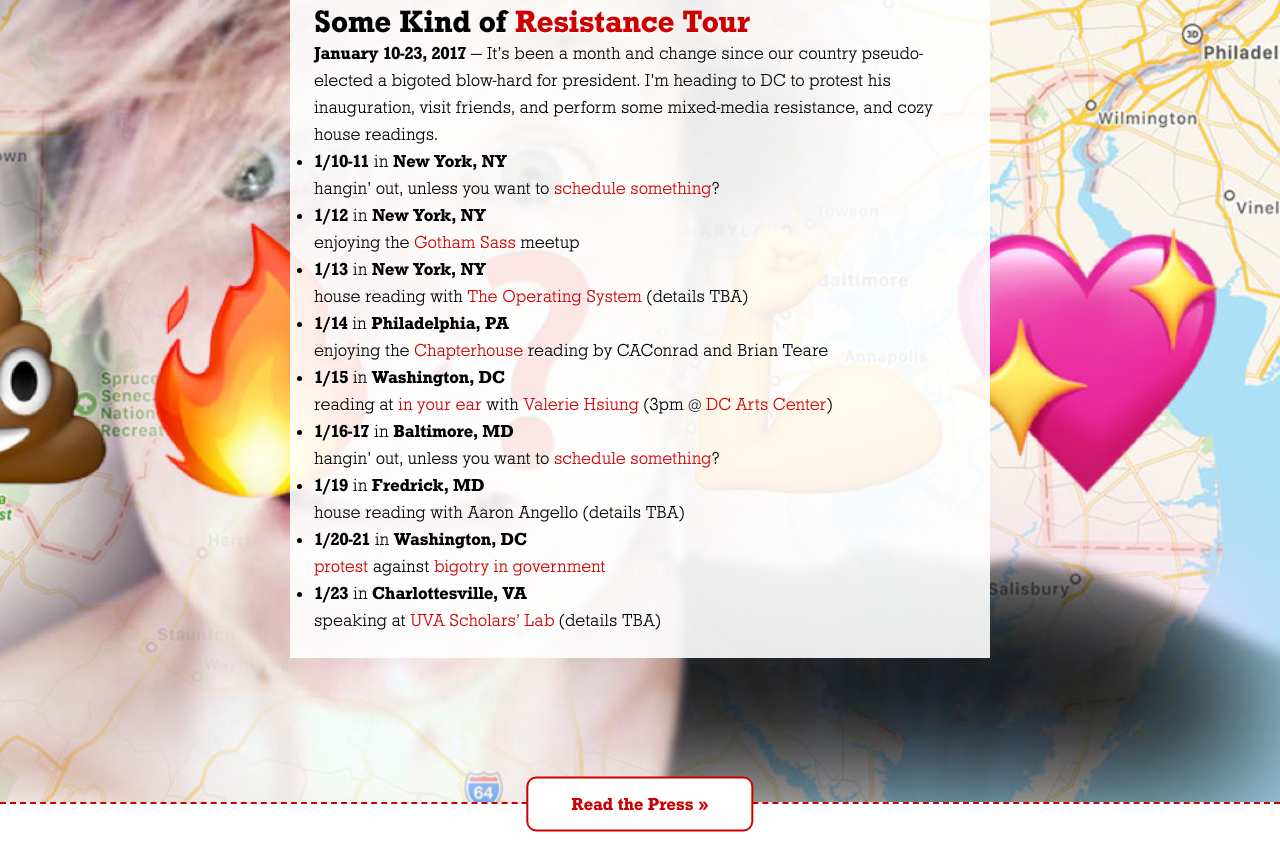
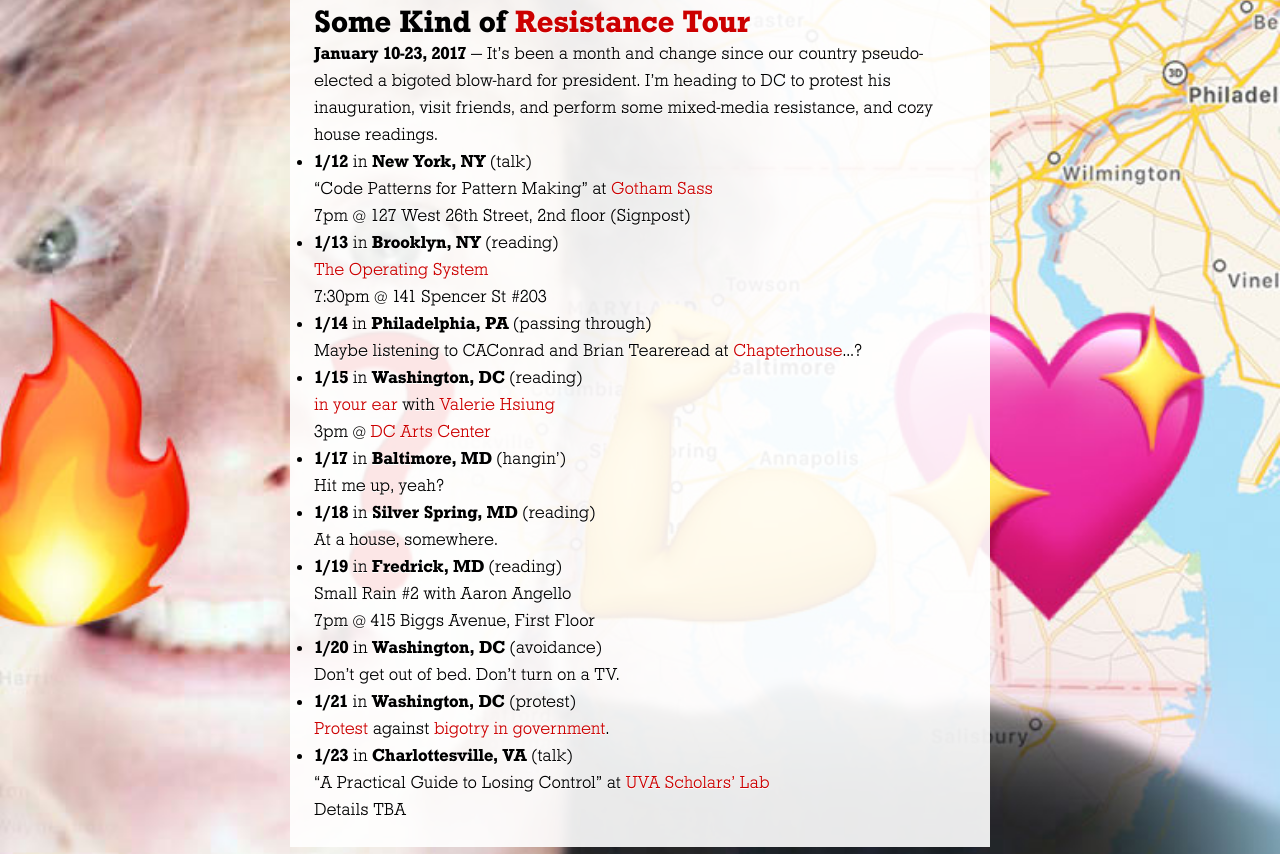
Before and after one commit to mirisuzanne/sidesaddle, a plain HTML site: page index.html in a window 1280 px wide. Shown: the part 2046-2900 px from the top of the page. Drawn offline with Linux system fonts and the light colour scheme; a script that the page names is missing.

Commit message:
Update tour

```diff
--- a/index.html
+++ b/index.html
@@ -177,49 +177,32 @@
       and cozy house readings.
     </p>
     <ul class="simple">
-      <li>
-        <strong>1/10-11</strong> in <strong>New York, <span class="caps">NY</span></strong> <br>
-        hangin’ out,
-        unless you want to <a class="reference external" href="http://miriamsuzanne.com/contact/">schedule something</a>?
-      </li>
-      <li>
-        <strong>1/12</strong> in <strong>New York, <span class="caps">NY</span></strong> <br>
-        enjoying the <a class="reference external" href="https://www.meetup.com/gothamsass/events/235946893/">Gotham Sass</a>&nbsp;meetup
-      </li>
-      <li>
-        <strong>1/13</strong> in <strong>New York, <span class="caps">NY</span></strong> <br>
-        house reading with <a class="reference external" href="http://www.theoperatingsystem.org/">The Operating System</a>
-        (details&nbsp;<span class="caps">TBA</span>)
-      </li>
-      <li>
-        <strong>1/14</strong> in <strong>Philadelphia, <span class="caps">PA</span></strong> <br>
-        enjoying the <a class="reference external" href="http://www.housework-at-chapterhouse.com/readings.html">Chapterhouse</a> reading
-        by CAConrad and Brian&nbsp;Teare&#8203;
-      </li>
-      <li>
-        <strong>1/15</strong> in <strong>Washington, <span class="caps">DC</span></strong> <br>
-        reading at <a class="reference external" href="https://www.facebook.com/events/641655696042941/">in your ear</a> with <a class="reference external" href="https://flowersintheirmouths.com/">Valerie Hsiung</a>
-        (3pm @ <a class="reference external" href="http://www.dcartscenter.org"><span class="caps">DC</span> Arts Center</a>)
-      </li>
-      <li>
-        <strong>1/16-17</strong> in <strong>Baltimore, <span class="caps">MD</span></strong> <br>
-        hangin’ out,
-        unless you want to <a class="reference external" href="http://miriamsuzanne.com/contact/">schedule something</a>?
-      </li>
-      <li>
-        <strong>1/19</strong> in <strong>Fredrick, <span class="caps">MD</span></strong> <br>
-        house reading with Aaron Angello
-        (details&nbsp;<span class="caps">TBA</span>)
-      </li>
-      <li>
-        <strong>1/20-21</strong> in <strong>Washington, <span class="caps">DC</span></strong> <br>
-        <a class="reference external" href="https://www.womensmarch.com/">protest</a> against <a class="reference external" href="http://miriamsuzanne.com/2017/01/01/2017/">bigotry in&nbsp;government</a>
-      </li>
-      <li>
-        <strong>1/23</strong> in <strong>Charlottesville, <span class="caps">VA</span></strong> <br>
-        speaking at <a class="reference external" href="http://scholarslab.org/"><span class="caps">UVA</span> Scholars’ Lab</a>
-        (details&nbsp;<span class="caps">TBA</span>)
-      </li>
+    <li><strong>1/12</strong> in <strong>New York, <span class="caps">NY</span></strong> (talk) <br>
+    “Code Patterns for Pattern Making” at <a class="reference external" href="https://www.meetup.com/gothamsass/events/235946893/">Gotham Sass</a> <br>
+    7pm @ 127 West 26th Street, 2nd floor&nbsp;(Signpost)</li>
+    <li><strong>1/13</strong> in <strong>Brooklyn, <span class="caps">NY</span></strong> (reading) <br>
+    <a class="reference external" href="https://www.facebook.com/events/306828783046470/">The Operating System</a> <br>
+    7:30pm @ 141 Spencer St&nbsp;#203</li>
+    <li><strong>1/14</strong> in <strong>Philadelphia, <span class="caps">PA</span></strong> (passing through) <br>
+    Maybe listening to CAConrad and Brian Teare&#8203;
+    read at <a class="reference external" href="http://www.housework-at-chapterhouse.com/readings.html">Chapterhouse</a>…?</li>
+    <li><strong>1/15</strong> in <strong>Washington, <span class="caps">DC</span></strong> (reading) <br>
+    <a class="reference external" href="https://www.facebook.com/events/641655696042941/">in your ear</a> with <a class="reference external" href="https://flowersintheirmouths.com/">Valerie Hsiung</a> <br>
+    3pm @ <a class="reference external" href="http://www.dcartscenter.org"><span class="caps">DC</span> Arts&nbsp;Center</a></li>
+    <li><strong>1/17</strong> in <strong>Baltimore, <span class="caps">MD</span></strong> (hangin’) <br>
+    Hit me up,&nbsp;yeah?</li>
+    <li><strong>1/18</strong> in <strong>Silver Spring, <span class="caps">MD</span></strong> (reading) <br>
+    At a house,&nbsp;somewhere.</li>
+    <li><strong>1/19</strong> in <strong>Fredrick, <span class="caps">MD</span></strong> (reading) <br>
+    Small Rain #2 with Aaron Angello <br>
+    7pm @ 415 Biggs Avenue, First&nbsp;Floor</li>
+    <li><strong>1/20</strong> in <strong>Washington, <span class="caps">DC</span></strong> (avoidance) <br>
+    Don’t get out of bed. Don’t turn on a&nbsp;<span class="caps">TV</span>.</li>
+    <li><strong>1/21</strong> in <strong>Washington, <span class="caps">DC</span></strong> (protest) <br>
+    <a class="reference external" href="https://www.womensmarch.com/">Protest</a> against <a class="reference external" href="/2017/01/01/2017/">bigotry in&nbsp;government</a>.</li>
+    <li><strong>1/23</strong> in <strong>Charlottesville, <span class="caps">VA</span></strong> (talk) <br>
+    “A Practical Guide to Losing Control” at <a class="reference external" href="http://scholarslab.org/"><span class="caps">UVA</span> Scholars’ Lab</a> <br>
+    Details&nbsp;<span class="caps">TBA</span></li>
     </ul>
   </div>
 </div>
```
Also changed, not shown: 1 other file.
